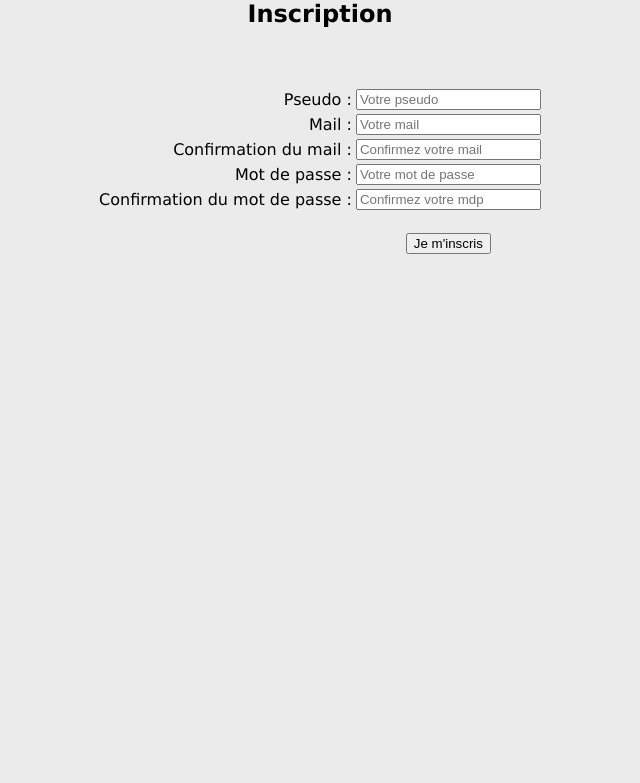
After one commit to Amaurybox/Projet-APP-informatique, a PHP site: page /inscription.php in a window 1280 px wide. The commit adds this page. Shown: the top 783 px of the page, without its empty margins (320-960 px from the left). Run offline with PHP 8.4, Linux system fonts and the light colour scheme.

Commit message:
Add files via upload
vers 1.1

```diff
--- /dev/null
+++ b/untitled/inscription.php
@@ -0,0 +1,112 @@
+<?php
+$bdd = new PDO('mysql:host=127.0.0.1;dbname=espace_membre', 'root', '');
+
+if(isset($_POST['forminscription'])) {
+    $pseudo = htmlspecialchars($_POST['pseudo']);
+    $mail = htmlspecialchars($_POST['mail']);
+    $mail2 = htmlspecialchars($_POST['mail2']);
+    $mdp = sha1($_POST['mdp']);
+    $mdp2 = sha1($_POST['mdp2']);
+    if(!empty($_POST['pseudo']) AND !empty($_POST['mail']) AND !empty($_POST['mail2']) AND !empty($_POST['mdp']) AND !empty($_POST['mdp2'])) {
+        $pseudolength = strlen($pseudo);
+        if($pseudolength <= 255) {
+            if($mail == $mail2) {
+                if(filter_var($mail, FILTER_VALIDATE_EMAIL)) {
+                    $reqmail = $bdd->prepare("SELECT * FROM membres WHERE mail = ?");
+                    $reqmail->execute(array($mail));
+                    $mailexist = $reqmail->rowCount();
+                    if($mailexist == 0) {
+                        if($mdp == $mdp2) {
+                            $insertmbr = $bdd->prepare("INSERT INTO membres(pseudo, mail, motdepasse) VALUES(?, ?, ?)");
+                            $insertmbr->execute(array($pseudo, $mail, $mdp));
+                            $erreur = "Votre compte a bien été créé ! <a href=\"connexion.php\">Me connecter</a>";
+                        } else {
+                            $erreur = "Vos mots de passes ne correspondent pas !";
+                        }
+                    } else {
+                        $erreur = "Adresse mail déjà utilisée !";
+                    }
+                } else {
+                    $erreur = "Votre adresse mail n'est pas valide !";
+                }
+            } else {
+                $erreur = "Vos adresses mail ne correspondent pas !";
+            }
+        } else {
+            $erreur = "Votre pseudo ne doit pas dépasser 255 caractères !";
+        }
+    } else {
+        $erreur = "Tous les champs doivent être complétés !";
+    }
+}
+?>
+
+<html>
+<head>
+    <title>Page inscription</title>
+    <meta charset="utf-8">
+    <link rel="stylesheet" href="CssSite1.css" />
+</head>
+<body>
+<div align="center">
+    <h2>Inscription</h2>
+    <br /><br />
+    <form method="POST" action="">
+        <table>
+            <tr>
+                <td align="right">
+                    <label for="pseudo">Pseudo :</label>
+                </td>
+                <td>
+                    <input type="text" placeholder="Votre pseudo" id="pseudo" name="pseudo" value="<?php if(isset($pseudo)) { echo $pseudo; } ?>" />
+                </td>
+            </tr>
+            <tr>
+                <td align="right">
+                    <label for="mail">Mail :</label>
+                </td>
+                <td>
+                    <input type="email" placeholder="Votre mail" id="mail" name="mail" value="<?php if(isset($mail)) { echo $mail; } ?>" />
+                </td>
+            </tr>
+            <tr>
+                <td align="right">
+                    <label for="mail2">Confirmation du mail :</label>
+                </td>
+                <td>
+                    <input type="email" placeholder="Confirmez votre mail" id="mail2" name="mail2" value="<?php if(isset($mail2)) { echo $mail2; } ?>" />
+                </td>
+            </tr>
+            <tr>
+                <td align="right">
+                    <label for="mdp">Mot de passe :</label>
+                </td>
+                <td>
+                    <input type="password" placeholder="Votre mot de passe" id="mdp" name="mdp" />
+                </td>
+            </tr>
+            <tr>
+                <td align="right">
+                    <label for="mdp2">Confirmation du mot de passe :</label>
+                </td>
+                <td>
+                    <input type="password" placeholder="Confirmez votre mdp" id="mdp2" name="mdp2" />
+                </td>
+            </tr>
+            <tr>
+                <td></td>
+                <td align="center">
+                    <br />
+                    <a class = .form_demo></a><input type="submit" name="forminscription" value="Je m'inscris" />
+                </td>
+            </tr>
+        </table>
+    </form>
+    <?php
+    if(isset($erreur)) {
+        echo '<font color="red">'.$erreur."</font>";
+    }
+    ?>
+</div>
+</body>
+</html>
```
Also changed, not shown: untitled/connexion.php (added, +56 -0 lines), untitled/editionprofil.php (+64 -0 lines), untitled/deconnexion.php (line endings or trailing spaces), untitled/profil.php (line endings or trailing spaces).
